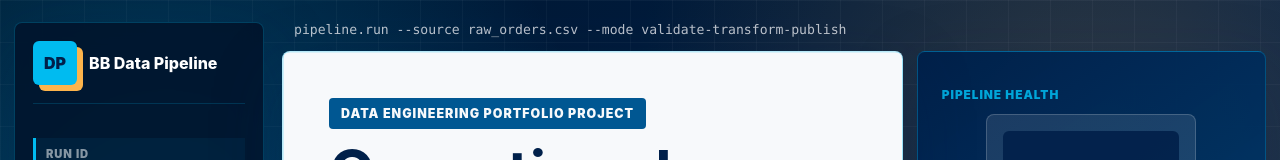
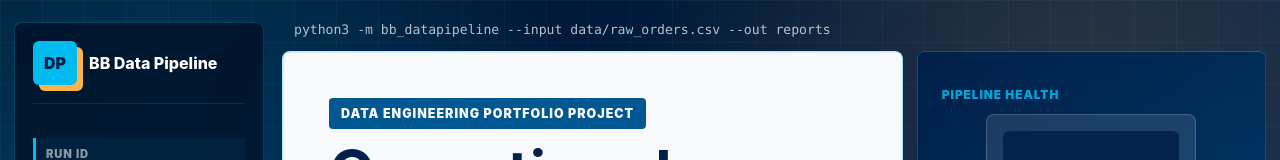
Before and after one commit to briannab1997/BB-DataPipeline, a plain HTML site: page index.html in a window 1280 px wide. Shown: the top 160 px of the page. Drawn offline with Linux system fonts and the light colour scheme.

Commit message:
Refreshing the Data Pipeline command and screenshot.

```diff
--- a/index.html
+++ b/index.html
@@ -760,7 +760,7 @@
 
     <div class="workspace">
       <div class="console-strip">
-        <span>pipeline.run --source raw_orders.csv --mode validate-transform-publish</span>
+        <span>python3 -m bb_datapipeline --input data/raw_orders.csv --out reports</span>
       </div>
 
       <section class="hero">
```
Also changed, not shown: assets/datapipeline-dashboard.png.
